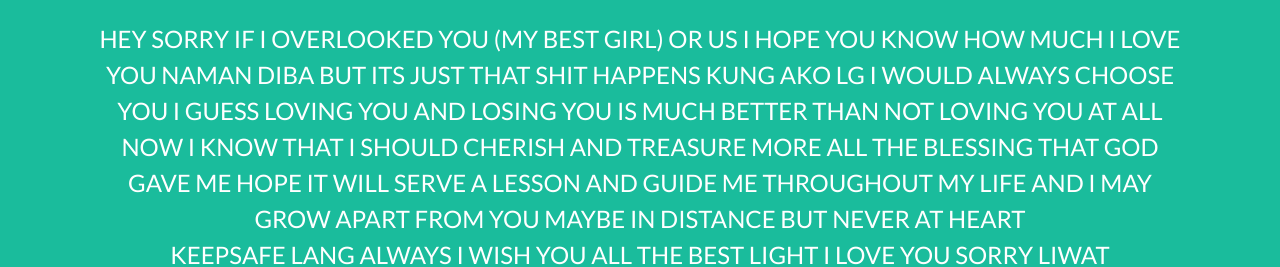
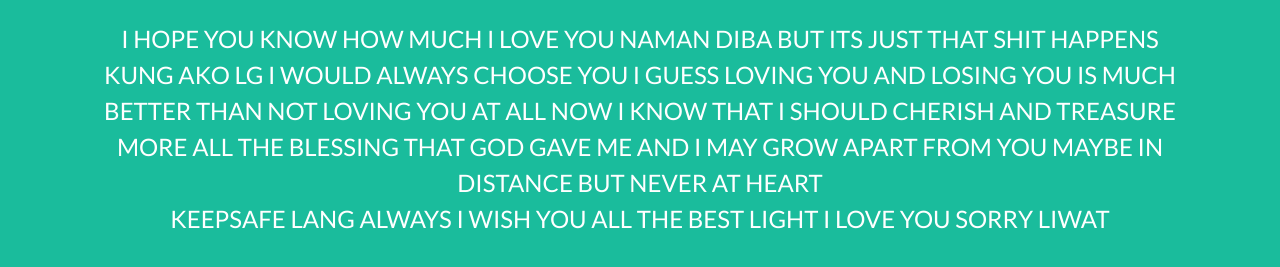
Before and after one commit to shainaaaaa/elayjuh14, a plain HTML site: page index.html in a window 1280 px wide. Shown: the part 695-962 px from the top of the page. Drawn offline with nearby package versions, Linux system fonts and the light colour scheme.

Commit message:
Update index.html

```diff
--- a/index.html
+++ b/index.html
@@ -47,7 +47,7 @@
                     <div class="divider-custom-line"></div>
                 </div>
                 <!-- Masthead Subheading-->
-                <p class="masthead-subheading font-weight-light mb-0"> HEY SORRY IF I OVERLOOKED YOU (MY BEST GIRL) OR US I HOPE YOU KNOW HOW MUCH I LOVE YOU NAMAN DIBA BUT ITS JUST THAT SHIT HAPPENS KUNG AKO LG I WOULD ALWAYS CHOOSE YOU I GUESS LOVING YOU AND LOSING YOU IS MUCH BETTER THAN NOT LOVING YOU AT ALL NOW I KNOW THAT I SHOULD CHERISH AND TREASURE MORE ALL THE BLESSING THAT GOD GAVE ME HOPE IT WILL SERVE A LESSON AND GUIDE ME THROUGHOUT MY LIFE AND I MAY GROW APART FROM YOU MAYBE IN DISTANCE BUT NEVER AT HEART <br> KEEPSAFE LANG ALWAYS I WISH YOU ALL THE BEST LIGHT I LOVE YOU SORRY LIWAT </p>
+                <p class="masthead-subheading font-weight-light mb-0"> I HOPE YOU KNOW HOW MUCH I LOVE YOU NAMAN DIBA BUT ITS JUST THAT SHIT HAPPENS KUNG AKO LG I WOULD ALWAYS CHOOSE YOU I GUESS LOVING YOU AND LOSING YOU IS MUCH BETTER THAN NOT LOVING YOU AT ALL NOW I KNOW THAT I SHOULD CHERISH AND TREASURE MORE ALL THE BLESSING THAT GOD GAVE ME AND I MAY GROW APART FROM YOU MAYBE IN DISTANCE BUT NEVER AT HEART <br> KEEPSAFE LANG ALWAYS I WISH YOU ALL THE BEST LIGHT I LOVE YOU SORRY LIWAT </p>
             </div>
         </header>
         <!-- Portfolio Section-->
```
